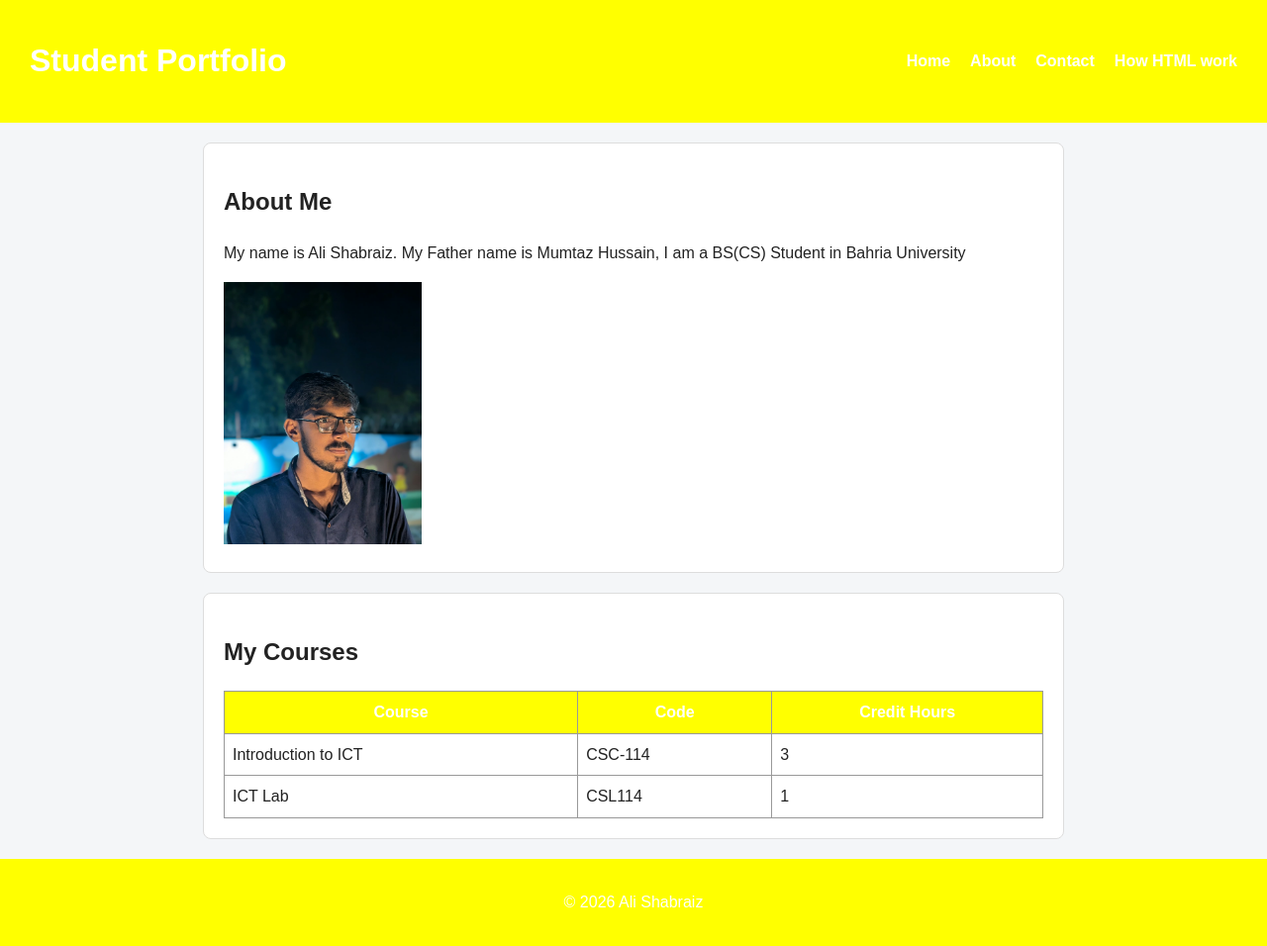
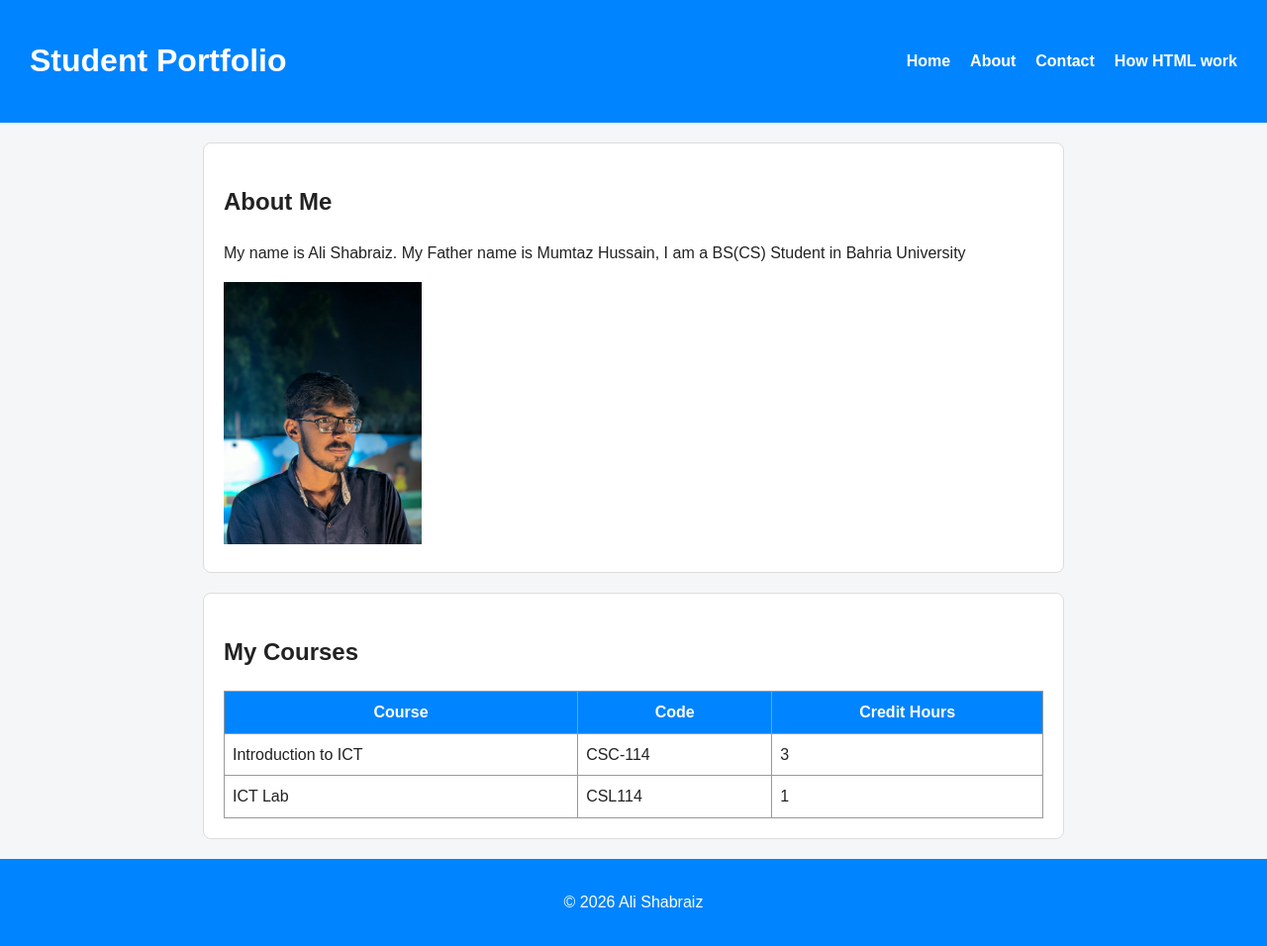
Before and after one commit to Ali-Shabraiz/my-website, a plain HTML site: page about.html in a window 1280 px wide. Shown: the whole page at 99% size. Drawn offline with Linux system fonts and the light colour scheme.

Commit message:
again changed

```diff
--- a/style.css
+++ b/style.css
@@ -14,7 +14,7 @@ body {
 
 /* ===== HEADER (Flexbox) ===== */
 header {
-  background-color: #ffff00;
+  background-color: #0084ff;
   color: white;
   padding: 15px 30px;
   display: flex;
@@ -56,7 +56,7 @@ section {
 
 /* ===== ID SELECTOR ===== */
 #welcome {
-  border-left: 6px solid #ffff00;
+  border-left: 6px solid #0084ff;
 }
 
 /* ===== CLASS SELECTOR ===== */
@@ -77,7 +77,7 @@ th, td {
 }
 
 th {
-  background-color: #ffff00;
+  background-color: #0084ff;
   color: white;
 }
 
@@ -96,7 +96,7 @@ input, textarea, select {
 button {
   margin-top: 12px;
   padding: 10px 20px;
-  background-color: #ffff00;
+  background-color: #0084ff;
   color: white;
   border: none;
   border-radius: 4px;
@@ -107,7 +107,7 @@ button {
 footer {
   text-align: center;
   padding: 15px;
-  background-color: #ffff00;
+  background-color: #0084ff;
   color: white;
 }
 .card{
```
